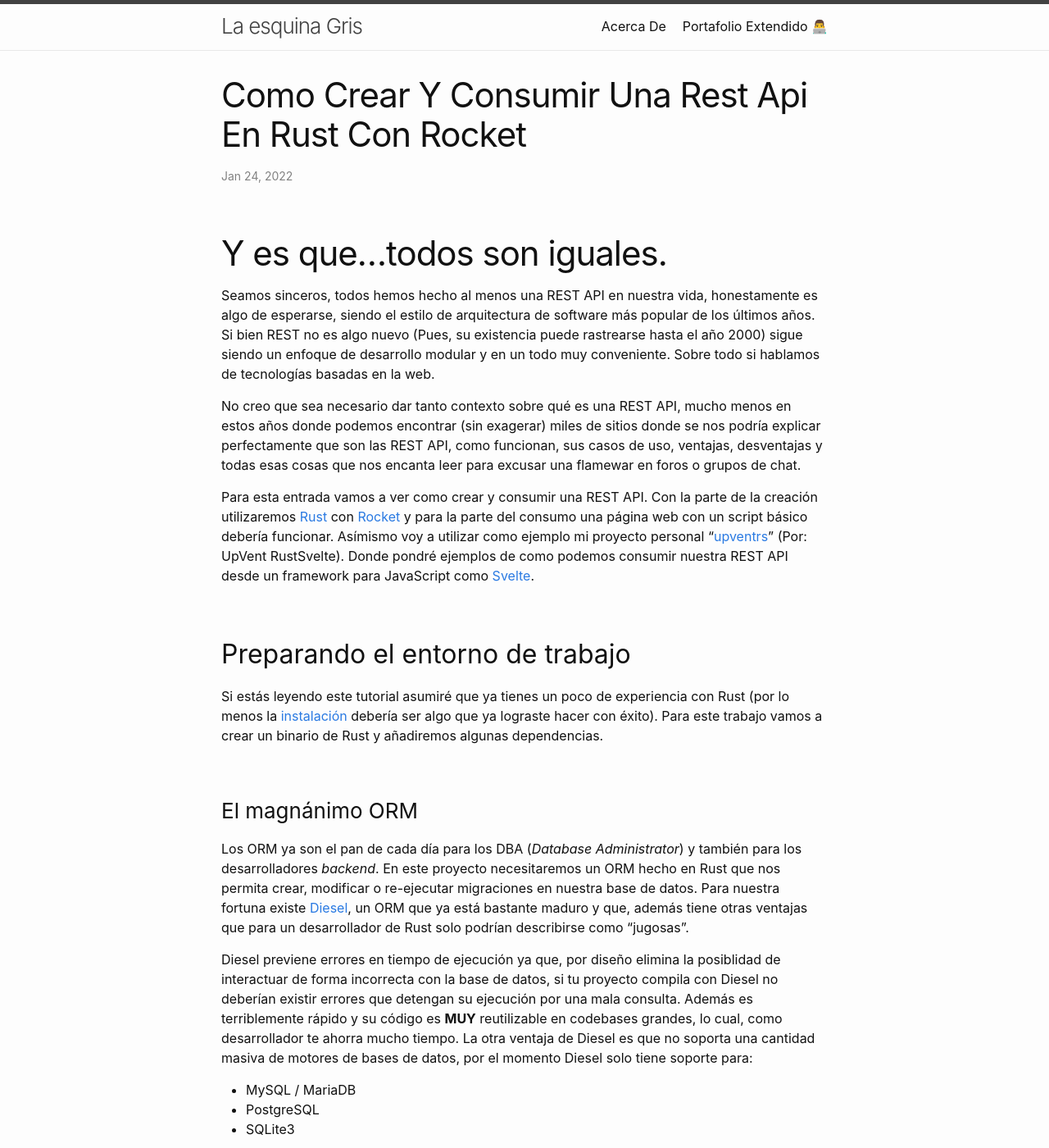
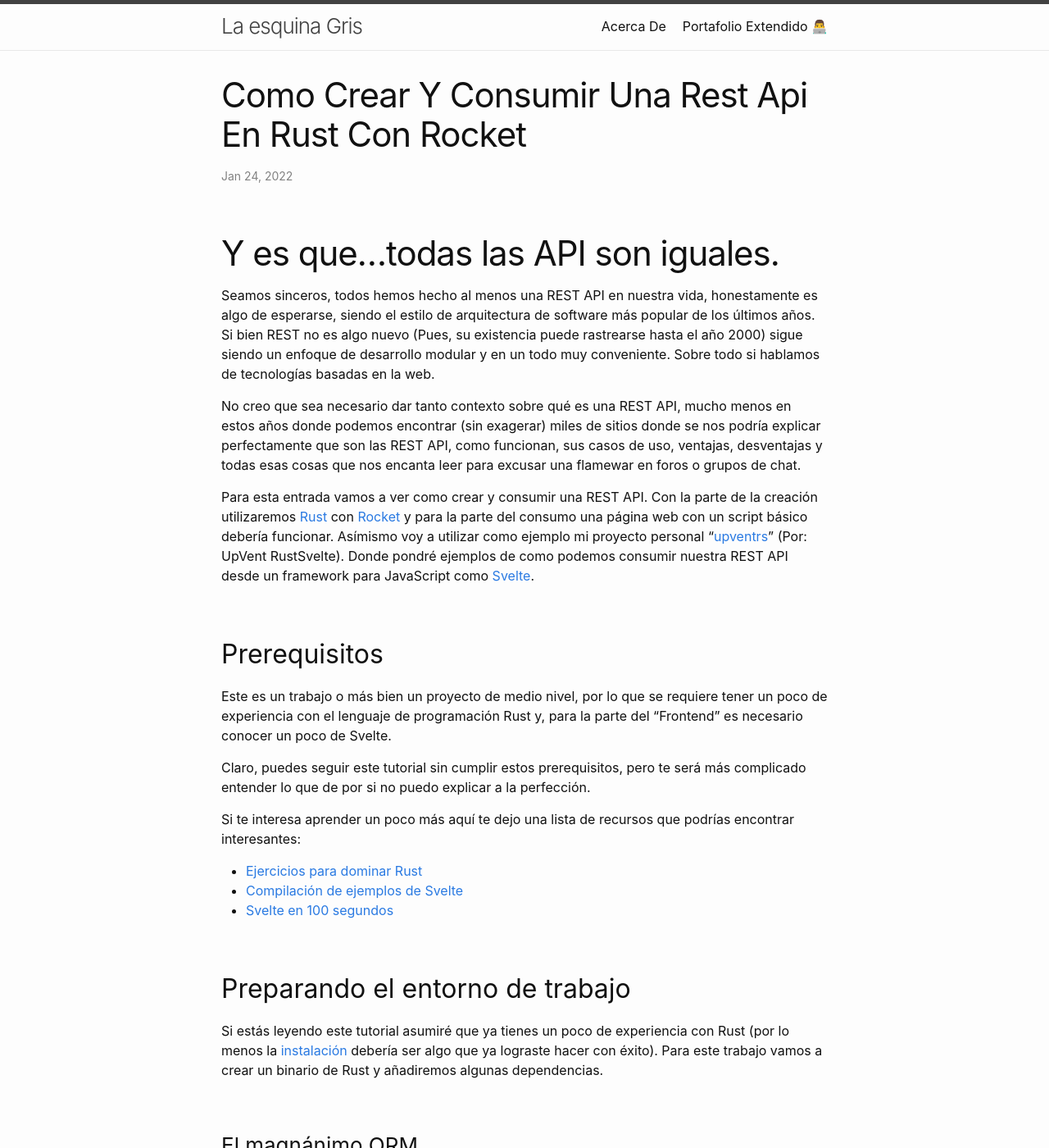
Before and after one commit to VentGrey/ventgrey.github.io, a Jekyll site: the page built from _posts/2022-01-24-como-crear-y-consumir-una-REST-api-en-rust-con-rocket.md, in a window 1280 px wide and 1400 px high. Shown: the whole window at 82% size. Built offline with Jekyll 4.4.1, drawn with Linux system fonts in a browser that asks for light colours; some of the changed text lies outside the part shown.

Commit message:
Update 2022-01-24-como-crear-y-consumir-una-REST-api-en-rust-con-rocket.md

````diff
--- a/_posts/2022-01-24-como-crear-y-consumir-una-REST-api-en-rust-con-rocket.md
+++ b/_posts/2022-01-24-como-crear-y-consumir-una-REST-api-en-rust-con-rocket.md
@@ -1,13 +1,24 @@
 ---
 layout: post
 ---
-# Y es que...todos son iguales.
+# Y es que...todas las API son iguales.
 
 Seamos sinceros, todos hemos hecho al menos una REST API en nuestra vida, honestamente es algo de esperarse, siendo el estilo de arquitectura de software más popular de los últimos años. Si bien REST no es algo nuevo (Pues, su existencia puede rastrearse hasta el año 2000) sigue siendo un enfoque de desarrollo modular y en un todo muy conveniente. Sobre todo si hablamos de tecnologías basadas en la web.
 
 No creo que sea necesario dar tanto contexto sobre qué es una REST API, mucho menos en estos años donde podemos encontrar (sin exagerar) miles de sitios donde se nos podría explicar perfectamente que son las REST API, como funcionan, sus casos de uso, ventajas, desventajas y todas esas cosas que nos encanta leer para excusar una flamewar en foros o grupos de chat.
 
 Para esta entrada vamos a ver como crear y consumir una REST API. Con la parte de la creación utilizaremos [Rust](https://www.rust-lang.org/) con [Rocket](https://rocket.rs/) y para la parte del consumo una página web con un script básico debería funcionar. Asímismo voy a utilizar como ejemplo mi proyecto personal "[upventrs](https://github.com/UpVent/upventrs)" (Por: UpVent RustSvelte). Donde pondré ejemplos de como podemos consumir nuestra REST API desde un framework para JavaScript como [Svelte](https://svelte.dev/).
+
+## Prerequisitos
+Este es un trabajo o más bien un proyecto de medio nivel, por lo que se requiere tener un poco de experiencia con el lenguaje de programación Rust y, para la parte del "Frontend" es necesario conocer un poco de Svelte.
+
+Claro, puedes seguir este tutorial sin cumplir estos prerequisitos, pero te será más complicado entender lo que de por si no puedo explicar a la perfección.
+
+Si te interesa aprender un poco más aquí te dejo una lista de recursos que podrías encontrar interesantes:
+
+- [Ejercicios para dominar Rust](https://github.com/rust-lang/rustlings)
+- [Compilación de ejemplos de Svelte](https://svelte.dev/examples/hello-world)
+- [Svelte en 100 segundos](https://www.youtube.com/watch?v=rv3Yq-B8qp4)
 
 ## Preparando el entorno de trabajo
 Si estás leyendo este tutorial asumiré que ya tienes un poco de experiencia con Rust (por lo menos la [instalación](https://rustup.rs/) debería ser algo que ya lograste hacer con éxito). Para este trabajo vamos a crear un binario de Rust y añadiremos algunas dependencias.
@@ -739,3 +750,6 @@ fn rocket() -> _ {
     )
 }
 ```
+
+## Creando los endpoints
+Casi hemos terminado nuestra REST API, nos falta una parte muy importante que son los *endpoints*, estos devolverán una respuesta diferente dependiendo de la petición que les enviemos o no enviarán nada. Para comenzar a desarrollar nuestros endpoints debemos crear un archivo `routes.rs` en el mismo directorio donde se encuentra nuestro archivo `main.rs` y añadirlo como módulo usando la línea `mod routes;`.
````
